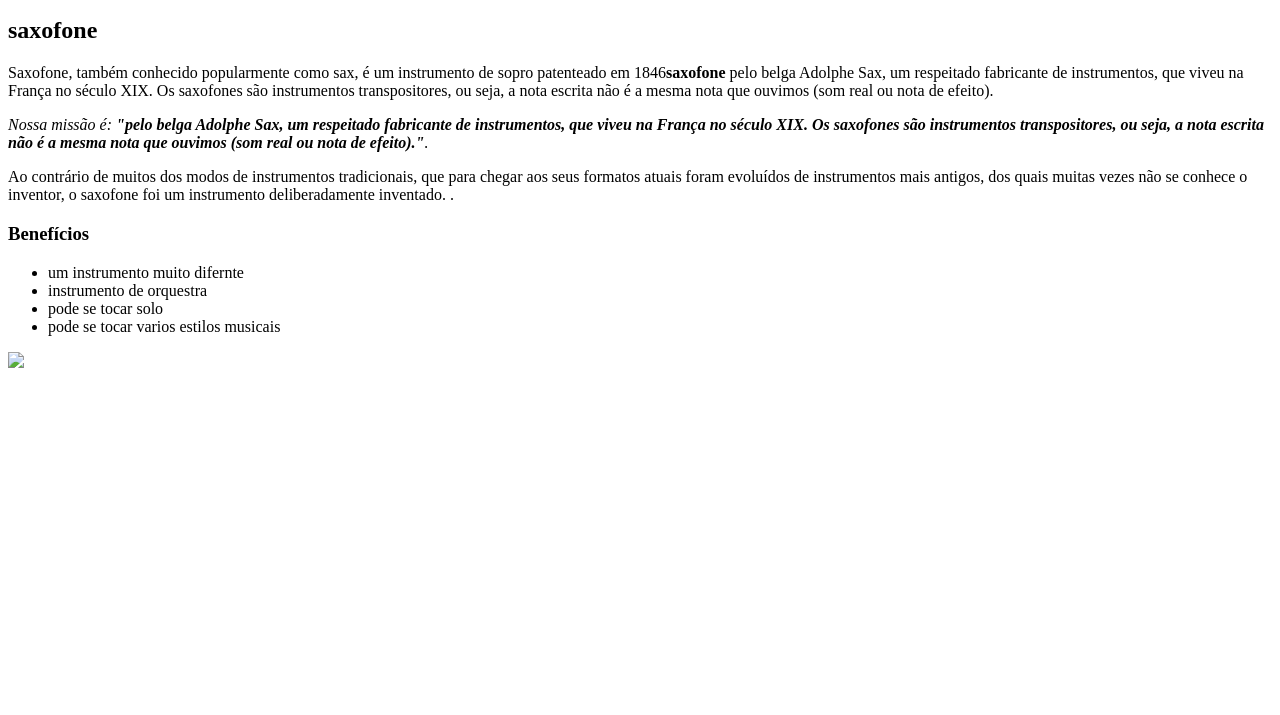
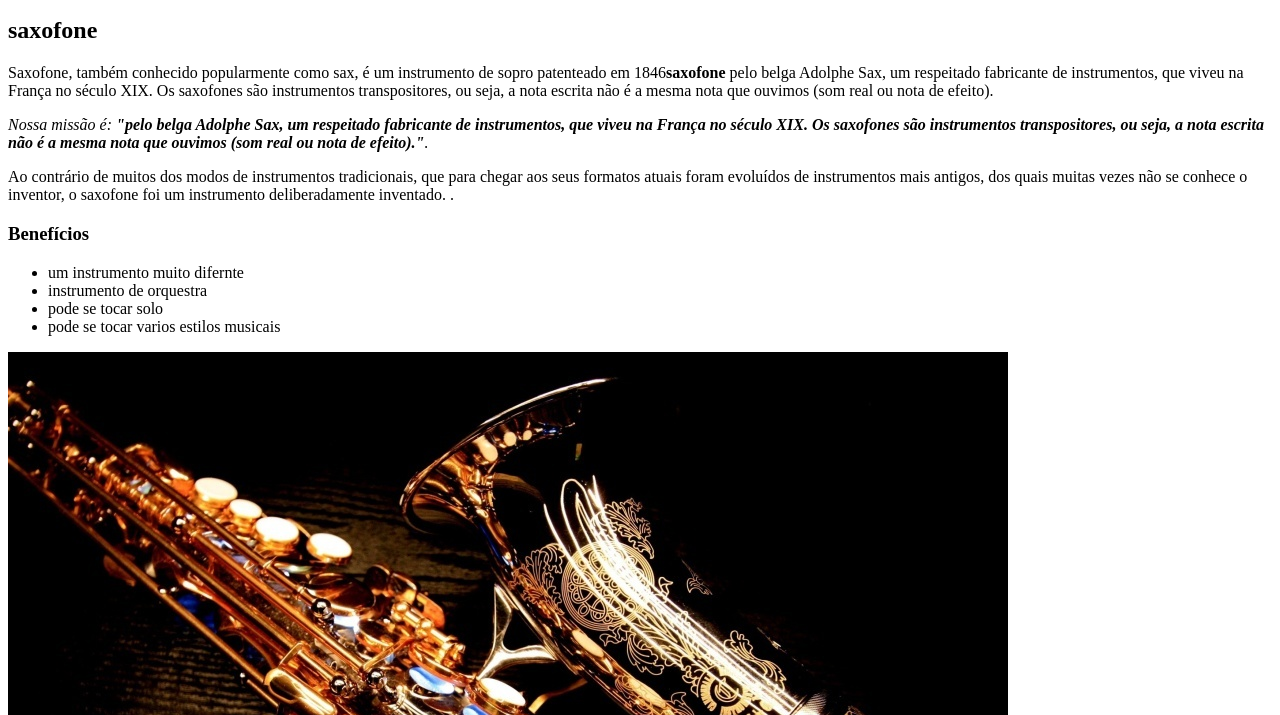
Before and after one commit to kleineanajulia/seliga, a plain HTML site: page index.html in a window 1280 px wide. Shown: the part 85-800 px from the top of the page. Drawn offline with Linux system fonts and the light colour scheme.

Commit message:
Update index.html

```diff
--- a/index.html
+++ b/index.html
@@ -23,6 +23,6 @@
 			<li class="itens">pode se tocar varios estilos musicais</li>
 		</ul>
 
-		<img src="beneficios.jpg" class="imagembeneficios">
+		<img src="150178130133saxofone_t_c.jpg" class="imagembeneficios">
 	</div>
 </body>
```
